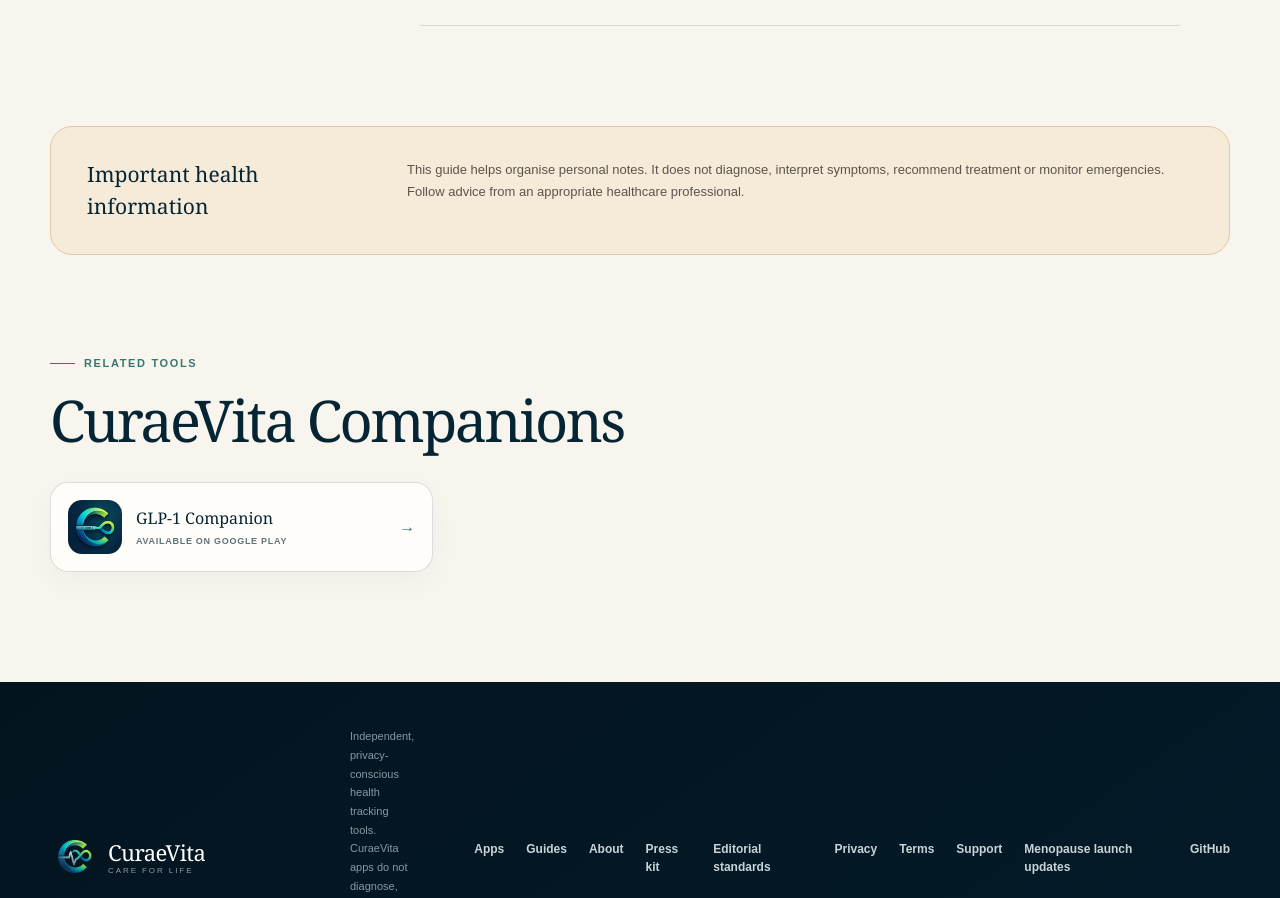
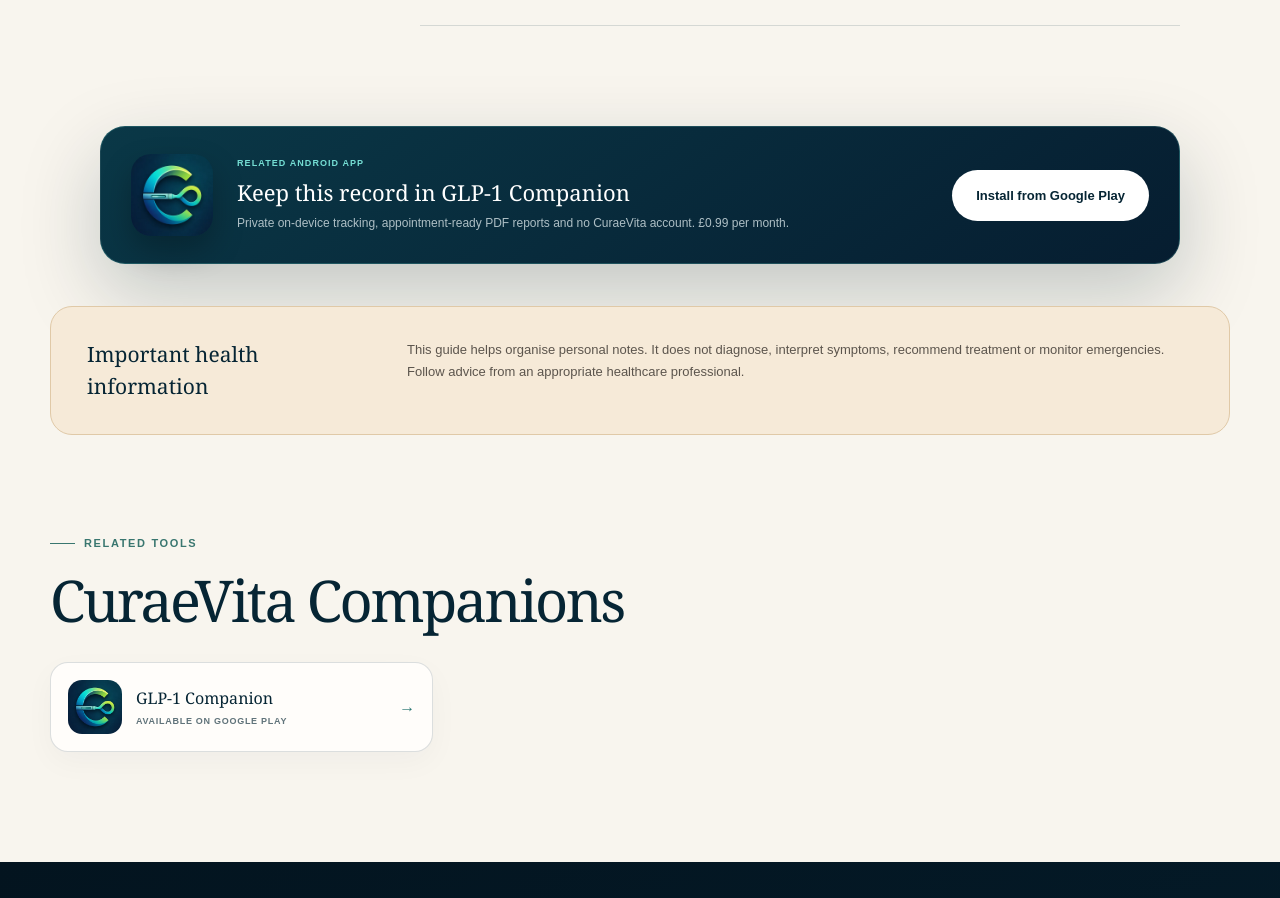
Before and after one commit to deliotd-cloud/Curaevita, a Next.js app in the folder curaevita-website/: page /guides/glp1-injection-log-what-to-record/ in a window 1280 px wide. Shown: the part 3520-4418 px from the top of the page. Built offline with nearby package versions, Linux system fonts and the light colour scheme.

Commit message:
Connect guides to relevant apps
Add article dates, social sharing, related-app conversion paths and a clear Menopause launch-update route.

```diff
--- a/curaevita-website/app/guides/[slug]/page.tsx
+++ b/curaevita-website/app/guides/[slug]/page.tsx
@@ -5,6 +5,7 @@
 import { SiteFooter, SiteHeader } from '../../components/site-shell';
 import { companions } from '../../lib/apps';
 import { getGuide, guides } from '../../lib/guides';
+import { getPlayStoreUrl } from '../../lib/play-store';
 
 type PageProps = {
   params: Promise<{ slug: string }>;
@@ -48,6 +49,8 @@
   const relatedApps = guide.relatedApps
     .map((appSlug) => companions.find((app) => app.slug === appSlug))
     .filter((app) => app !== undefined);
+  const promotedApp = relatedApps.find((app) => app.storeUrl);
+  const upcomingApp = relatedApps.find((app) => app.phase === 'review');
 
   return (
     <main className="inner-shell guide-detail">
@@ -58,8 +61,8 @@
           '@id': `${pageUrl}#article`,
           headline: guide.title,
           description: guide.description,
-          datePublished: '2026-08-30',
-          dateModified: '2026-08-30',
+          datePublished: guide.publishedDate,
+          dateModified: guide.modifiedDate,
           mainEntityOfPage: pageUrl,
           author: { '@id': 'https://curaevita.com/#organization' },
           publisher: { '@id': 'https://curaevita.com/#organization' },
@@ -130,6 +133,28 @@
         </div>
       </article>
 
+      {promotedApp?.storeUrl ? (
+        <aside className="guide-store-cta">
+          <Image src={promotedApp.image} alt="" width="82" height="82" loading="lazy" decoding="async" />
+          <div>
+            <span>Related Android app</span>
+            <strong>Keep this record in {promotedApp.name}</strong>
+            <p>Private on-device tracking, appointment-ready PDF reports and no CuraeVita account. {promotedApp.subscription?.price}.</p>
+          </div>
+          <a className="button button-primary" href={getPlayStoreUrl(promotedApp.storeUrl, `guide_${guide.slug}`)}>Install from Google Play</a>
+        </aside>
+      ) : upcomingApp ? (
+        <aside className="guide-store-cta upcoming-guide-cta">
+          <Image src={upcomingApp.image} alt="" width="82" height="82" loading="lazy" decoding="async" />
+          <div>
+            <span>Coming soon to Google Play</span>
+            <strong>{upcomingApp.name}</strong>
+            <p>Private symptom, HRT and appointment-report tracking is currently in Google Play review.</p>
+          </div>
+          <a className="button button-primary" href="mailto:eliviontechnologies@gmail.com?subject=Menopause%20Companion%20launch%20update">Get a launch update</a>
+        </aside>
+      ) : null}
+
       <aside className="medical-note">
         <strong>Important health information</strong>
         <p>This guide helps organise personal notes. It does not diagnose, interpret symptoms, recommend treatment or monitor emergencies. Follow advice from an appropriate healthcare professional.</p>
```
